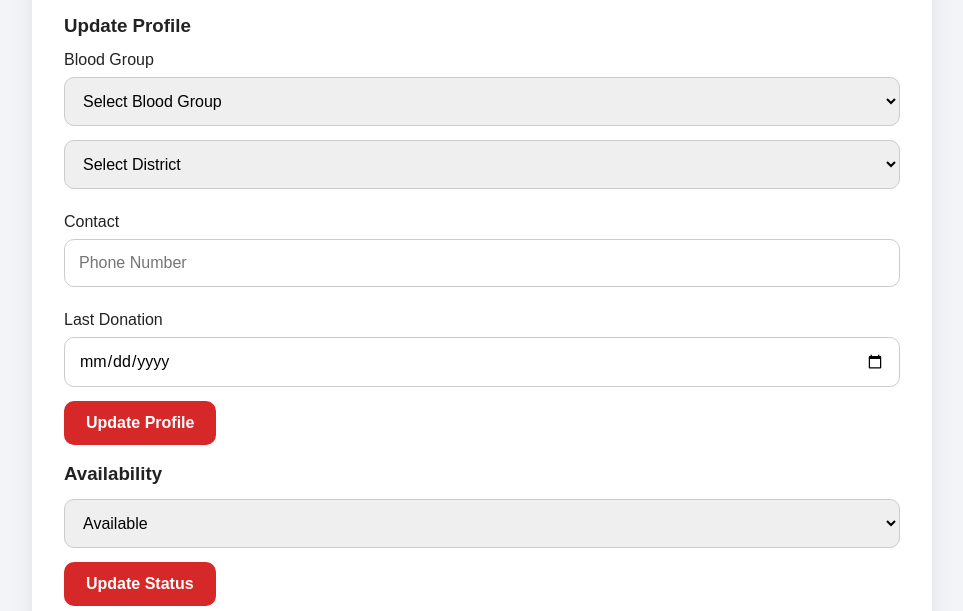
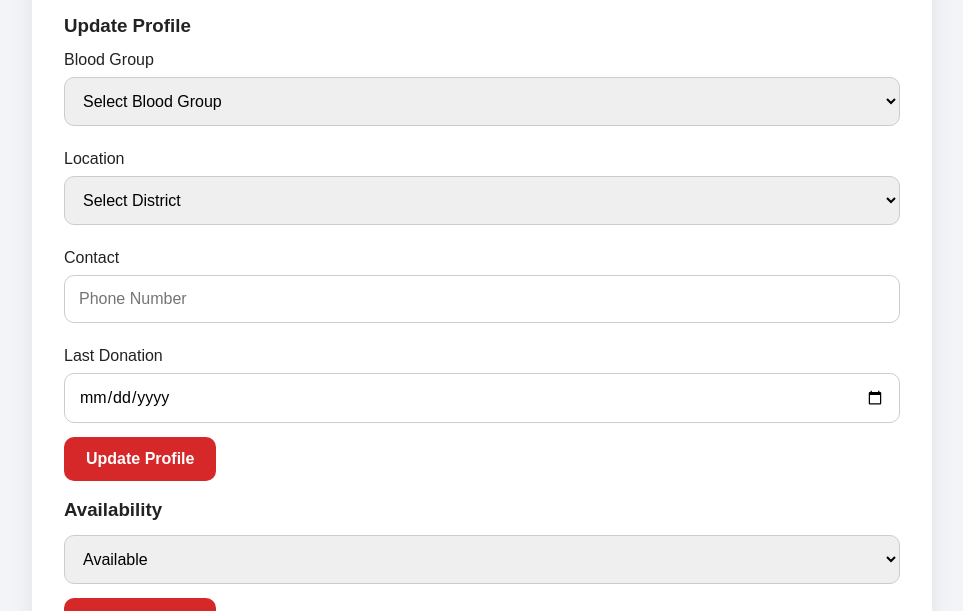
Before and after one commit to mihir1428/Blood-Donor-System, a plain HTML site: page Frontend/donor-dashboard.html in a window 1280 px wide. Shown: the part 183-794 px from the top of the page, without its empty margins (158-1121 px from the left). Drawn offline with Linux system fonts and the light colour scheme; no server answers; sample sign-in values are in the browser's storage.

Commit message:
Update donor-dashboard.html

```diff
--- a/Frontend/donor-dashboard.html
+++ b/Frontend/donor-dashboard.html
@@ -29,7 +29,8 @@
           <option value="AB-">AB-</option>
         </select>
 
-        <select id="Location">
+        <label>Location</label>
+        <select id="location" required>
           <option value="">Select District</option>
           <option value="Bagerhat">Bagerhat</option>
           <option value="Bandarban">Bandarban</option>
@@ -95,8 +96,10 @@
           <option value="Tangail">Tangail</option>
           <option value="Thakurgaon">Thakurgaon</option>
         </select>
+
         <label>Contact</label>
         <input type="text" id="phone" placeholder="Phone Number" required>
+
         <label>Last Donation</label>
         <input type="date" id="last_donation">
 
```
Lines whose indentation alone changed are shown as unchanged.
